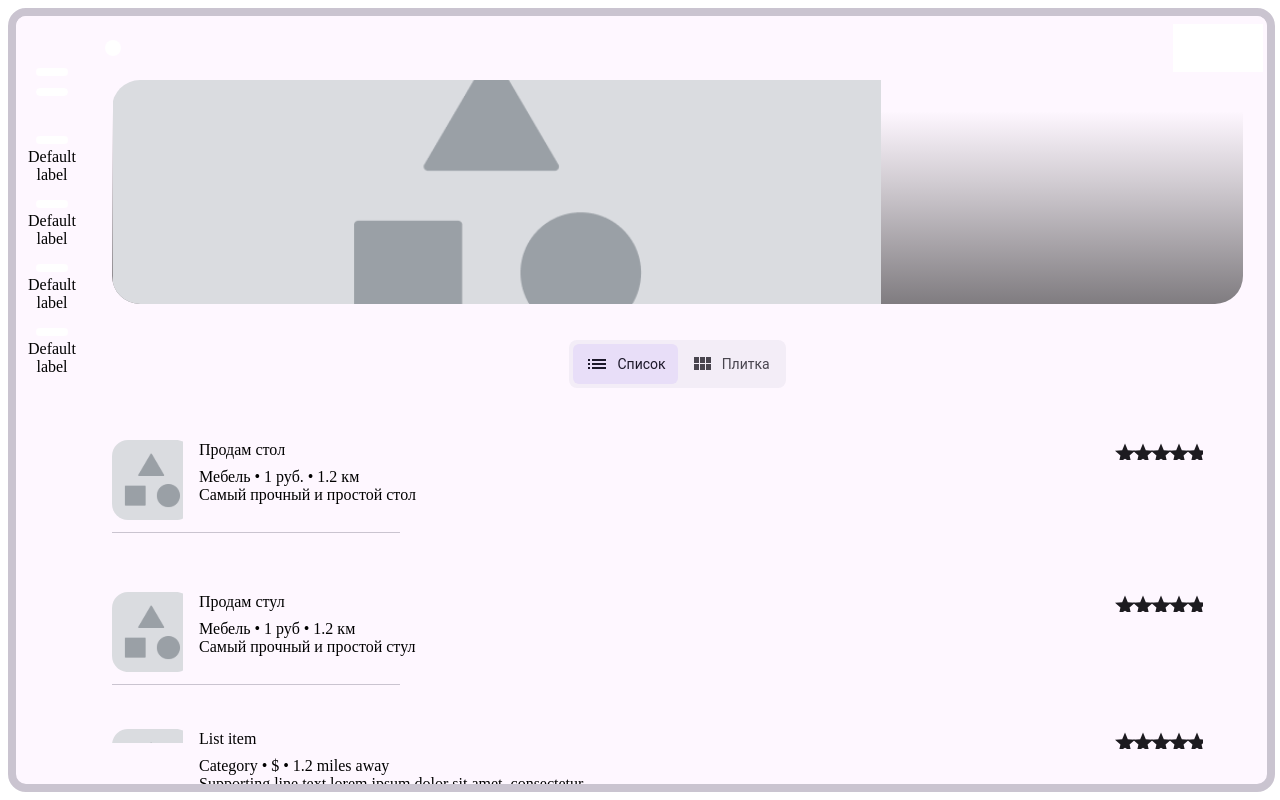
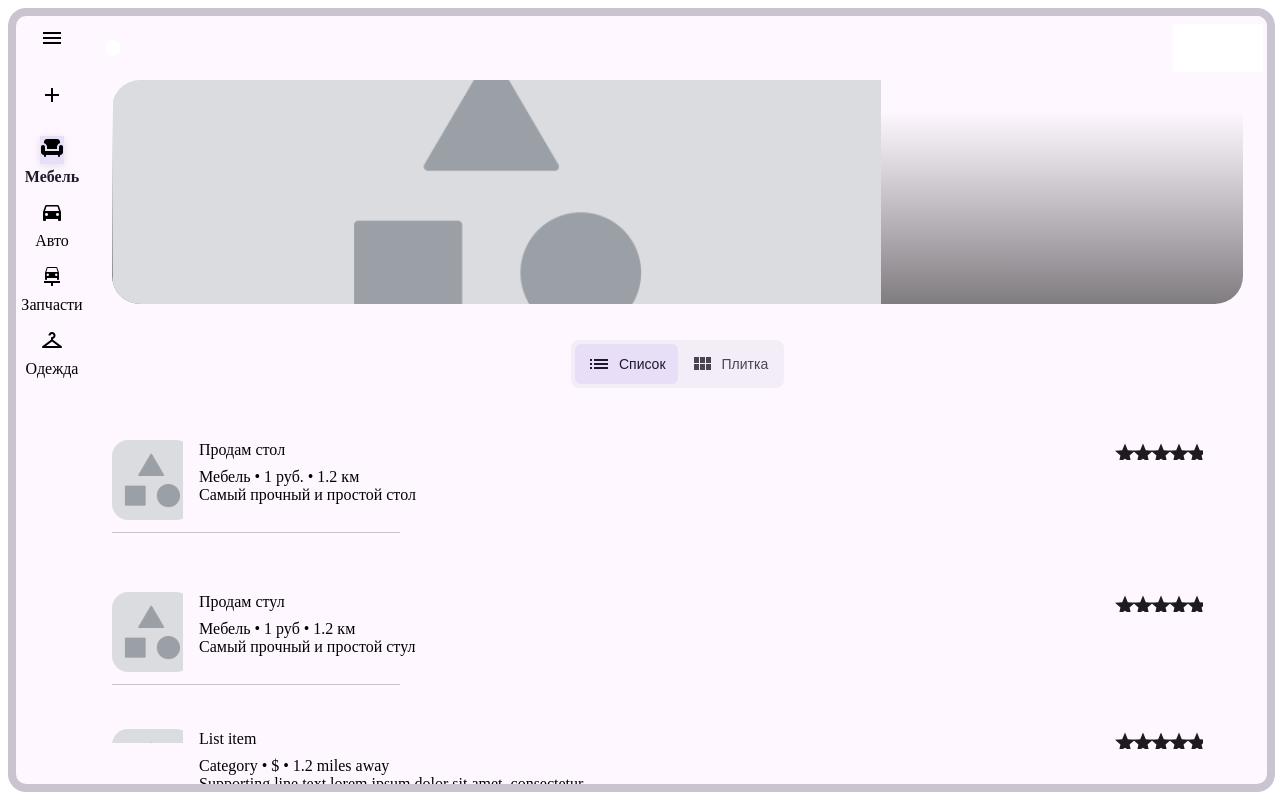
Before and after one commit to zestt132hp/callboard, an Angular app: page / in a window 1280 px wide. Built offline with nearby package versions, Linux system fonts and the light colour scheme.

Commit message:
Добавил иконки, боковую меню, плавающую кнопку

```diff
--- a/package.json
+++ b/package.json
@@ -10,12 +10,13 @@
   },
   "private": true,
   "dependencies": {
-    "@angular/animations": "^17.0.1",
-    "@angular/cdk": "^17.0.1",
+    "@angular/animations": "^17.3.12",
+    "@angular/cdk": "^17.3.10",
     "@angular/common": "^17.0.1",
     "@angular/compiler": "^17.0.1",
     "@angular/core": "^17.0.1",
     "@angular/forms": "^17.0.1",
+    "@angular/material": "^19.2.16",
     "@angular/platform-browser": "^17.0.1",
     "@angular/platform-browser-dynamic": "^17.0.1",
     "@angular/router": "^17.0.1",
--- a/src/app/app.module.ts
+++ b/src/app/app.module.ts
@@ -35,6 +35,7 @@ import { ArrowBackComponent } from "./export-result/arrow-back/arrow-back.compon
 import { AttachFileComponent } from "./export-result/attach-file/attach-file.component";
 import { MoreVertComponent } from "./export-result/more-vert/more-vert.component";
 import { CheckComponent } from "./export-result/check/check.component";
+import { MatIconModule } from '@angular/material/icon';
 @NgModule({
   declarations: [
     AppComponent,
@@ -75,6 +76,7 @@ import { CheckComponent } from "./export-result/check/check.component";
     FormsModule,
     HttpClientModule,
     RouterModule.forRoot([]),
+    MatIconModule
   ],
   providers: [],
   bootstrap: [AppComponent],
--- a/src/app/export-result/examples-reviews-web/examples-reviews-web.component.scss
+++ b/src/app/export-result/examples-reviews-web/examples-reviews-web.component.scss
@@ -256,7 +256,7 @@
 .text-title_1001-2675 {
   color: #000000;
   font-size: 45px;
-  font-family: Roboto;
+  font-family: sans-serif;
   line-height: 52px;
   letter-spacing: 0px;
   text-decoration: none;
--- a/src/app/export-result/navigation-rail/navigation-rail.component.html
+++ b/src/app/export-result/navigation-rail/navigation-rail.component.html
@@ -1,75 +1,55 @@
-<div
-  class="root"
+<div class="root">
+  <div class="arrow-button">
+        <mat-icon
+        *ngIf = "!isVisible"
+        [ngClass]="{ 'hidden': isVisible }"
+        (click)="toggleVisibility()"
+        >chevron_right</mat-icon>
+  </div>
+   <div class="container"
+   *ngIf = "isVisible"
    [ngClass]="{
-    root_alignmentTopAlignmentBottom:
-      alignment === 'Top' || alignment === 'Bottom',
+      root_alignmentTopAlignmentBottom: alignment === 'Top' || alignment === 'Bottom',
         root_alignmentMiddle: alignment === 'Middle',
-    root_alignmentTopAlignmentMiddle:
-      alignment === 'Top' || alignment === 'Middle',
-    root_alignmentBottom: alignment === 'Bottom',
-  }"
->
+          root_alignmentTopAlignmentMiddle: alignment === 'Top' || alignment === 'Middle',
+            root_alignmentBottom: alignment === 'Bottom'
+          }">
   <div class="menuFab">
-    <div class="menu">
-      <div class="container">
+    <div class="navItem">
       <div class="stateLayer">
-          <ng-content></ng-content>
+        <mat-icon
+        (click)="toggleVisibility()"
+        [ngClass]="{ 'hidden': !isVisible }"
+        >menu</mat-icon>
       </div>
     </div>
-    </div>
-    <div class="fabElevationOverride">
+    <!-- Fab Button -->
+    <div class="fabElevationOverride" *ngIf="fab">
       <div class="fab">
-        <div class="stateLayer">
-          <ng-content></ng-content>
+        <div class="navItem">
+          <mat-icon>add</mat-icon>
         </div>
       </div>
     </div>
   </div>
+
+    <div class="destinations" [ngClass]="{
+      destinations_alignmentTopAlignmentBottom: alignment === 'Top' || alignment === 'Bottom',
+      destinations_alignmentMiddle: alignment === 'Middle'
+    }">
       <div
-    class="destinations"
-    [ngClass]="{
-      destinations_alignmentTopAlignmentBottom:
-        alignment === 'Top' || alignment === 'Bottom',
-      destinations_alignmentMiddle: alignment === 'Middle',
-    }"
-  >
-    <div class="navItem1">
-      <div class="container">
-        <div class="stateLayer">
-          <ng-content></ng-content>
-        </div>
-      </div>
-      <span class="label">{{ labelText }}</span>
-    </div>
-    <div class="navItem2">
-      <div class="container">
-        <div class="stateLayer">
-          <ng-content></ng-content>
-        </div>
-      </div>
-      <span class="label">{{ labelText }}</span>
-    </div>
-    <div class="navItem3">
-      <div class="container">
-        <div class="stateLayer">
-          <ng-content></ng-content>
-        </div>
-      </div>
-      <span class="label">{{ labelText }}</span>
-    </div>
-    <div
-      class="navItem4"
-      [ngClass]="{
-        navItem4_alignmentMiddleAlignmentBottom:
-          alignment === 'Middle' || alignment === 'Bottom',
-      }"
+        *ngFor="let item of navItems"
+        class="navItem"
+        [class.active]="item.active"
+        (click)="handleItemClick(item)"
       >
         <div class="container">
           <div class="stateLayer">
-          <ng-content></ng-content>
+            <mat-icon>{{item.icon}}</mat-icon>
           </div>
         </div>
-      <span class="label">{{ labelText }}</span>
+        <span class="label">{{item.label}}</span>
       </div>
     </div>
   </div>
+</div>
--- a/src/app/export-result/navigation-rail/navigation-rail.component.scss
+++ b/src/app/export-result/navigation-rail/navigation-rail.component.scss
@@ -1,342 +1,49 @@
-.root {
-  padding: 44px 0px 56px 0px;
-  display: flex;
-  flex-direction: column;
-  flex-wrap: nowrap;
-  align-items: center;
-  box-sizing: border-box;
-  background: #fef7ff;
-}
-
-.root_alignmentTopAlignmentBottom {
-  gap: 40px;
-  overflow: hidden;
-}
-
-.root_alignmentMiddle {
-  gap: 60px;
-}
-
-.root_alignmentTopAlignmentMiddle {
-  justify-content: flex-start;
-}
-
-.root_alignmentBottom {
-  justify-content: space-between;
-}
-.menuFab {
+.navItem {
+  padding: 10px 2px 4px 2px;
   display: flex;
   flex-direction: column;
   justify-content: flex-start;
-  flex-wrap: nowrap;
   align-items: center;
   gap: 4px;
   box-sizing: border-box;
-  width: 80px;
+  width: -webkit-fill-available;
+  cursor: pointer;
+  transition: all 0.3s ease;
+
+  &:hover {
+    background: rgba(0, 0, 0, 0.04);
+  }
+
+  &.active {
+    .container {
+      background: #E8DEF8;
+      box-shadow: 0 2px 8px rgba(0, 0, 0, 0.1);
+    }
+
+    .label {
+      font-weight: 700;
+      color: #1D192B;
+    }
+  }
 }
-.menu {
-  display: flex;
-  flex-direction: column;
-  justify-content: center;
-  flex-wrap: nowrap;
-  align-items: center;
-  gap: 10px;
-  box-sizing: border-box;
-  width: 48px;
-  height: 48px;
-}
-.container {
-  display: flex;
-  flex-direction: row;
-  justify-content: center;
-  flex-wrap: nowrap;
-  align-items: center;
-  gap: 10px;
-  box-sizing: border-box;
-  overflow: hidden;
-  border-radius: 100px;
-}
-.stateLayer {
-  padding: 8px;
-  display: flex;
-  flex-direction: row;
-  justify-content: center;
-  flex-wrap: nowrap;
-  align-items: center;
-  gap: 10px;
-  box-sizing: border-box;
-  background: #ffffff;
-}
-.menu {
-  position: relative;
-  box-sizing: border-box;
+
+.mat-icon {
+  font-size: 24px;
   width: 24px;
   height: 24px;
 }
 
-.fabElevationOverride {
-  display: flex;
-  flex-direction: row;
-  justify-content: flex-start;
-  flex-wrap: nowrap;
-  align-items: flex-start;
-  gap: 10px;
-  box-sizing: border-box;
-  overflow: hidden;
-  border-radius: 16px;
+.fabElevationOverride{
+  padding: 15px;
 }
-.fab {
-  display: flex;
-  flex-direction: row;
-  justify-content: center;
-  flex-wrap: nowrap;
-  align-items: center;
-  gap: 0px;
-  box-sizing: border-box;
-  overflow: hidden;
-  border-radius: 16px;
-  background: #ffd8e4;
-}
-.stateLayer {
-  padding: 16px;
-  display: flex;
-  flex-direction: row;
-  justify-content: center;
-  flex-wrap: nowrap;
-  align-items: center;
-  gap: 0px;
-  box-sizing: border-box;
-}
-.edit {
-  position: relative;
-  box-sizing: border-box;
-  width: 24px;
-  height: 24px;
+.arrow-button{
+  display:block;
+  width:2 5px;
+  height:150px;
+  position:absolute;
+  left:0;
+  top:200px;
+  z-index: 99999;
 }
 
-.destinations {
-  padding-right: 0px;
-  padding-left: 0px;
-  display: flex;
-  flex-direction: column;
-  justify-content: center;
-  flex-wrap: nowrap;
-  align-items: center;
-  gap: 12px;
-  box-sizing: border-box;
-  overflow: hidden;
-  width: 80px;
-}
-
-.destinations_alignmentTopAlignmentBottom {
-  padding-top: 0px;
-  padding-bottom: 0px;
-}
-
-.destinations_alignmentMiddle {
-  padding-top: 5px;
-  padding-bottom: 5px;
-}
-.navItem1 {
-  padding: 0px 2px 4px 2px;
-  display: flex;
-  flex-direction: column;
-  justify-content: flex-start;
-  flex-wrap: nowrap;
-  align-items: center;
-  gap: 4px;
-  box-sizing: border-box;
-  width: -webkit-fill-available;
-}
-.container {
-  display: flex;
-  flex-direction: row;
-  justify-content: center;
-  flex-wrap: nowrap;
-  align-items: center;
-  gap: 0px;
-  box-sizing: border-box;
-  overflow: hidden;
-  border-radius: 100px;
-  background: #e8def8;
-}
-.stateLayer {
-  padding: 4px 16px 4px 16px;
-  display: flex;
-  flex-direction: row;
-  justify-content: center;
-  flex-wrap: nowrap;
-  align-items: center;
-  gap: 0px;
-  box-sizing: border-box;
-}
-.mail {
-  position: relative;
-  box-sizing: border-box;
-  overflow: hidden;
-  background: #ffffff;
-  width: 24px;
-  height: 24px;
-}
-
-.label {
-  display: flex;
-  box-sizing: content-box;
-  color: #000000;
-  font-weight: 600;
-  text-align: center;
-  text-wrap: wrap;
-  width: -webkit-fill-available;
-}
-
-.navItem2 {
-  padding: 0px 2px 4px 2px;
-  display: flex;
-  flex-direction: column;
-  justify-content: flex-start;
-  flex-wrap: nowrap;
-  align-items: center;
-  gap: 4px;
-  box-sizing: border-box;
-  width: -webkit-fill-available;
-}
-.container {
-  display: flex;
-  flex-direction: column;
-  justify-content: center;
-  flex-wrap: nowrap;
-  align-items: center;
-  gap: 0px;
-  box-sizing: border-box;
-  overflow: hidden;
-  border-radius: 100px;
-}
-.stateLayer {
-  padding: 4px 16px 4px 16px;
-  display: flex;
-  flex-direction: row;
-  justify-content: center;
-  flex-wrap: nowrap;
-  align-items: center;
-  gap: 0px;
-  box-sizing: border-box;
-}
-.chatBubble {
-  position: relative;
-  box-sizing: border-box;
-  width: 24px;
-  height: 24px;
-}
-
-.label {
-  display: flex;
-  box-sizing: content-box;
-  color: #000000;
-  font-weight: 500;
-  text-align: center;
-  text-wrap: wrap;
-  width: -webkit-fill-available;
-}
-
-.navItem3 {
-  padding: 0px 2px 4px 2px;
-  display: flex;
-  flex-direction: column;
-  justify-content: flex-start;
-  flex-wrap: nowrap;
-  align-items: center;
-  gap: 4px;
-  box-sizing: border-box;
-  width: -webkit-fill-available;
-}
-.container {
-  display: flex;
-  flex-direction: column;
-  justify-content: center;
-  flex-wrap: nowrap;
-  align-items: center;
-  gap: 0px;
-  box-sizing: border-box;
-  overflow: hidden;
-  border-radius: 100px;
-}
-.stateLayer {
-  padding: 4px 16px 4px 16px;
-  display: flex;
-  flex-direction: row;
-  justify-content: center;
-  flex-wrap: nowrap;
-  align-items: center;
-  gap: 0px;
-  box-sizing: border-box;
-}
-.gmailGroups {
-  position: relative;
-  box-sizing: border-box;
-  overflow: hidden;
-  width: 24px;
-  height: 24px;
-}
-
-.label {
-  display: flex;
-  box-sizing: content-box;
-  color: #000000;
-  font-weight: 500;
-  text-align: center;
-  text-wrap: wrap;
-  width: -webkit-fill-available;
-}
-
-.navItem4 {
-  padding: 0px 2px 4px 2px;
-  display: flex;
-  flex-direction: column;
-  justify-content: flex-start;
-  flex-wrap: nowrap;
-  align-items: center;
-  gap: 4px;
-  box-sizing: border-box;
-}
-
-.navItem4_alignmentMiddleAlignmentBottom {
-  width: -webkit-fill-available;
-}
-.container {
-  display: flex;
-  flex-direction: column;
-  justify-content: center;
-  flex-wrap: nowrap;
-  align-items: center;
-  gap: 0px;
-  box-sizing: border-box;
-  overflow: hidden;
-  border-radius: 100px;
-}
-.stateLayer {
-  padding: 4px 16px 4px 16px;
-  display: flex;
-  flex-direction: row;
-  justify-content: center;
-  flex-wrap: nowrap;
-  align-items: center;
-  gap: 0px;
-  box-sizing: border-box;
-}
-.videocam {
-  position: relative;
-  box-sizing: border-box;
-  overflow: hidden;
-  width: 24px;
-  height: 24px;
-}
-
-.label {
-  display: flex;
-  box-sizing: content-box;
-  color: #000000;
-  font-weight: 500;
-  text-align: center;
-  text-wrap: wrap;
-  width: -webkit-fill-available;
-}
+@import url('https://fonts.googleapis.com/icon?family=Material+Icons');
--- a/src/app/export-result/navigation-rail/navigation-rail.component.ts
+++ b/src/app/export-result/navigation-rail/navigation-rail.component.ts
@@ -1,4 +1,19 @@
-import { ChangeDetectionStrategy, Component, Input } from "@angular/core";
+import {
+  Component,
+  Input,
+  Output,
+  EventEmitter,
+  ChangeDetectionStrategy
+} from '@angular/core';
+
+// Объявляем интерфейс перед классом
+export interface NavigationItem {
+  id: string;
+  label: string;
+  icon: string;
+  active: boolean;
+}
+
 @Component({
   selector: "app-navigation-rail",
   templateUrl: "./navigation-rail.component.html",
@@ -7,6 +22,25 @@ import { ChangeDetectionStrategy, Component, Input } from "@angular/core";
 })
 export class NavigationRailComponent {
   @Input() fab: boolean = false;
-  @Input() alignment: "Top" | "Middle" | "Bottom" = "Top";
-  labelText = "Default label"
+  @Input() isVisible = true;
+  @Input() alignment: 'Top' | 'Middle' | 'Bottom' = 'Top';
+  @Output() navItemClicked = new EventEmitter<string>();
+  @Output() visibilityChanged = new EventEmitter<boolean>();
+
+  navItems: NavigationItem[] = [
+    { id: 'chair', label: 'Мебель', icon: 'chair', active: true },
+    { id: 'cars', label: 'Авто', icon: 'directions_car', active: false },
+    { id: 'car_repair', label: 'Запчасти', icon: 'car_repair', active: false },
+    { id: 'clothes', label: 'Одежда', icon: 'checkroom', active: false }
+  ];
+
+  toggleVisibility() {
+    this.isVisible = !this.isVisible;
+    this.visibilityChanged.emit(this.isVisible);
+  }
+
+  handleItemClick(clickedItem: NavigationItem): void {
+    this.navItems.forEach(item => item.active = item.id === clickedItem.id);
+    this.navItemClicked.emit(clickedItem.id);
+  }
 }
--- a/src/app/export-result/segmented-button/segmented-button.component.scss
+++ b/src/app/export-result/segmented-button/segmented-button.component.scss
@@ -15,7 +15,7 @@
     border-radius: 6px;
     cursor: pointer;
     transition: all 0.2s ease;
-    font-family: Roboto;
+    font-family: sans-serif;
     font-size: 14px;
     color: #49454F;
 
--- a/src/app/export-result/top-app-bar/top-app-bar.component.html
+++ b/src/app/export-result/top-app-bar/top-app-bar.component.html
@@ -64,7 +64,7 @@
     <div class="leadingIcon">
       <div class="container">
         <div class="stateLayer">
-          <ng-content></ng-content>
+          <mat-icon>home</mat-icon>
         </div>
       </div>
     </div>
--- a/src/app/export-result/top-app-bar/top-app-bar.component.scss
+++ b/src/app/export-result/top-app-bar/top-app-bar.component.scss
@@ -464,10 +464,12 @@
   display: flex;
   box-sizing: content-box;
   color: #000000;
-  font-family: Roboto;
+  font-family: sans-serif;
   letter-spacing: 0px;
   text-decoration: none;
   font-weight: 400;
   text-align: left;
   text-wrap: nowrap;
 }
+
+@import url('https://fonts.googleapis.com/icon?family=Material+Icons');
```
Also changed, not shown: 1 other file (tests, documents, lock files or other folders). Lines whose indentation alone changed are shown as unchanged.
